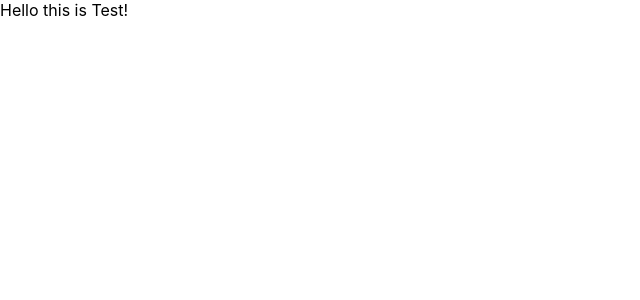
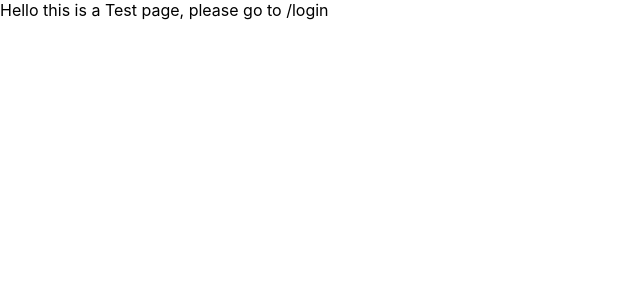
Before and after one commit to flyingmonster1210/User-Information-Management, a React (Create React App) app: page / in a window 1280 px wide. Shown: the top 300 px of the page, without its empty margins (0-640 px from the left). Built offline with nearby package versions, Linux system fonts and the light colour scheme.

Commit message:
change Test into function component

```diff
--- a/src/Pages/MainLayout.jsx
+++ b/src/Pages/MainLayout.jsx
@@ -12,14 +12,12 @@ import MenuItem from 'antd/es/menu/MenuItem'
 import { useEffect, useState } from 'react'
 import LOGO from '../assets/react-logo.png'
 import AuthenticationService from '../Services/AuthenticationService'
+import { useNavigate } from 'react-router-dom'
 
 const { Header, Sider, Content } = Layout
 
-// window.onload = () => {
-//   if (!AuthenticationService.isUserLoggedIn()) window.location.href = '/login'
-// }
-
 const MainLayout = () => {
+  const navigate = useNavigate()
   const [collapsed, setCollapsed] = useState(false)
   const {
     token: { colorBgContainer },
@@ -32,6 +30,7 @@ const MainLayout = () => {
   const handleOk = () => {
     setIsModalOpen(false)
     AuthenticationService.logout()
+    navigate('/login')
     window.location.href = '/login'
   }
   const handleCancel = () => {
--- a/src/Pages/Test.jsx
+++ b/src/Pages/Test.jsx
@@ -1,15 +1,7 @@
 import { Component } from 'react'
 
-class Test extends Component {
-  constructor(props) {
-    super(props)
-
-    this.state = {}
-  }
-
-  render() {
-    return <div>Hello this is Test!</div>
-  }
+const Test = () => {
+  return <div>Hello this is a Test page, please go to /login</div>
 }
 
 export default Test
```
